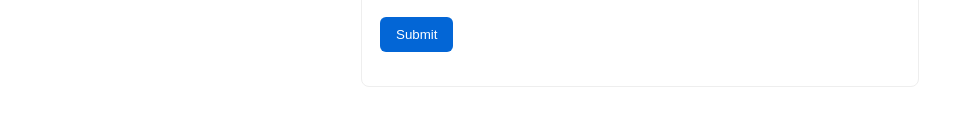
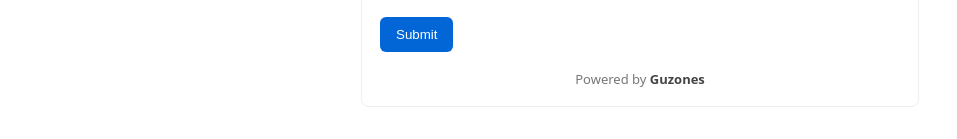
Before and after one commit to Gustave218/contact-form, a website: page public/index.html in a window 1280 px wide. Shown: the part 463-602 px from the top of the page, without its empty margins (0-957 px from the left). Drawn offline with Linux system fonts and the light colour scheme.

Commit message:
Add Powered by Guzones footer

```diff
--- a/public/index.html
+++ b/public/index.html
@@ -12,6 +12,16 @@
     button{margin-top:12px;padding:10px 16px;border:none;background:#0366d6;color:#fff;border-radius:6px}
     .msg{margin-top:12px}
     .guform-footer{margin-top: 16px; text-align:center; font-size: 14px; color: #777;}
+    .guform-footer {
+  margin-top: 18px;
+  text-align: center;
+  font-size: 13px;
+  color: #777;
+}
+
+.guform-footer strong {
+  color: #444;
+}
   </style>
 </head>
 <body>
@@ -32,6 +42,9 @@
     <button type="submit">Submit</button>
     <div class="msg" id="status"></div>
     <footer class="guform-footer"></footer>
+    <footer class="guform-footer">
+  Powered by <strong>Guzones</strong>
+</footer>
   </form>
 
   <script>
```
